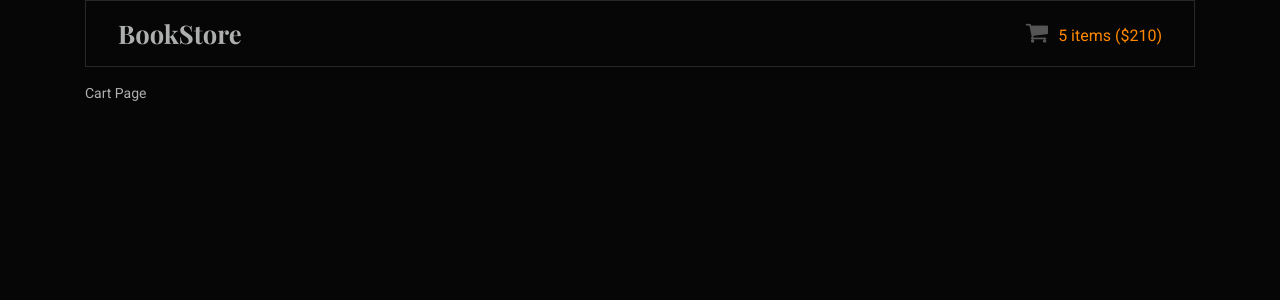
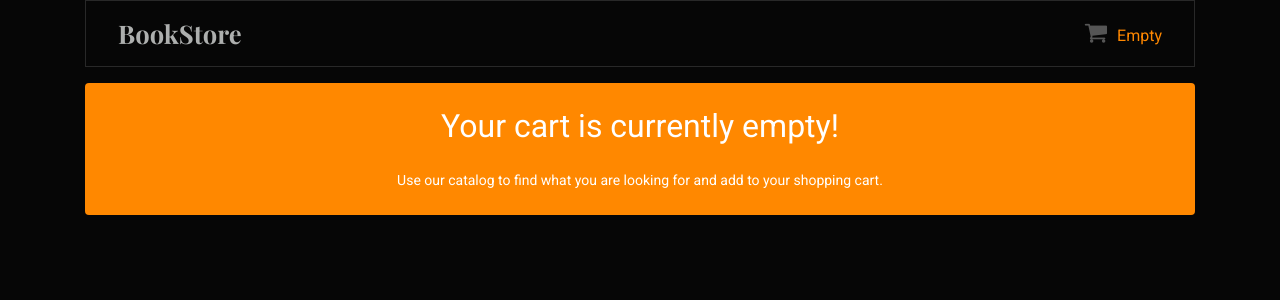
Before and after one commit to embyth-training-projects/cart-react-redux, a React (Create React App) app: page /cart in a window 1280 px wide. Shown: the top 300 px of the page. Built offline with nearby package versions, Linux system fonts and the light colour scheme.

Commit message:
Adding total cost logic to CartTable and StoreHeader components

```diff
--- a/src/components/cart-table/cart-table.js
+++ b/src/components/cart-table/cart-table.js
@@ -29,6 +29,15 @@ const CartTable = ({items, total, onIncreaseButtonClick, onDecreaseButtonClick,
       </tr>
     );
   };
+
+  if (items.length === 0) {
+    return (
+      <div className="alert alert-dismissible alert-warning p-4">
+        <h4 className="alert-heading text-center mb-4">Your cart is currently empty!</h4>
+        <p className="mb-0 text-center">Use our catalog to find what you are looking for and add to your shopping cart.</p>
+      </div>
+    );
+  }
 
   return (
     <div className="shopping-cart-table">
--- a/src/components/pages/cart.js
+++ b/src/components/pages/cart.js
@@ -1,7 +1,9 @@
 import React from 'react';
 
+import CartTable from '../cart-table';
+
 const CartPage = () => {
-  return <div>Cart Page</div>;
+  return <CartTable />;
 };
 
 export default CartPage;
--- a/src/components/pages/home.js
+++ b/src/components/pages/home.js
@@ -1,15 +1,9 @@
 import React from 'react';
 
 import BookList from '../book-list';
-import CartTable from '../cart-table';
 
 const HomePage = () => {
-  return (
-    <div>
-      <BookList />
-      <CartTable />
-    </div>
-  );
+  return <BookList />;
 };
 
 export default HomePage;
--- a/src/components/store-header/store-header.css
+++ b/src/components/store-header/store-header.css
@@ -12,7 +12,6 @@
 }
 
 .cart-wrapper {
-  margin-left: auto;
   justify-content: flex-end;
 }
 
--- a/src/components/store-header/store-header.js
+++ b/src/components/store-header/store-header.js
@@ -1,9 +1,16 @@
 import React from 'react';
 import {Link} from 'react-router-dom';
+import {connect} from 'react-redux';
 
 import './store-header.css';
 
-const StoreHeader = ({numItems, total}) => {
+const StoreHeader = ({items, total}) => {
+  const getCartInnerText = () => {
+    const itemsQuantity = items.reduce((acc, item) => item.count + acc, 0);
+    const cartText = itemsQuantity === 1 ? `item` : `items`;
+    return itemsQuantity === 0 ? `Empty` : `${itemsQuantity} ${cartText} ($${total})`;
+  };
+
   return (
     <nav className="navbar navbar-expand-lg navbar-dark bg-dark shop-header">
       <Link to="/">
@@ -11,10 +18,10 @@ const StoreHeader = ({numItems, total}) => {
       </Link>
 
       <div className="collapse navbar-collapse cart-wrapper" id="navbarColor02">
-        <Link to="/cart">
-          <span className="shopping-cart text-decoration-none text-warning">
+        <Link to="/cart" className="text-decoration-none text-warning">
+          <span className="shopping-cart">
             <i className="cart-icon fa fa-shopping-cart text-secondary" />
-            {numItems} items (${total})
+            {getCartInnerText()}
           </span>
         </Link>
       </div>
@@ -22,4 +29,11 @@ const StoreHeader = ({numItems, total}) => {
   );
 };
 
-export default StoreHeader;
+const mapStateToProps = ({shoppingCart: {cartItems, cartTotal}}) => {
+  return {
+    items: cartItems,
+    total: cartTotal,
+  };
+};
+
+export default connect(mapStateToProps)(StoreHeader);
--- a/src/reducers/shopping-cart.js
+++ b/src/reducers/shopping-cart.js
@@ -31,6 +31,10 @@ const updateCartItem = (book, item = {}, quantity) => {
   };
 };
 
+const updateTotalCost = (cartItems) => {
+  return +cartItems.reduce((acc, item) => item.total + acc, 0).toFixed(2);
+};
+
 const updateOrder = (state, bookId, quantity) => {
   const {bookList: {books}, shoppingCart: {cartItems}} = state;
 
@@ -39,10 +43,11 @@ const updateOrder = (state, bookId, quantity) => {
   const item = cartItems[itemIndex];
 
   const newItem = updateCartItem(book, item, quantity);
+  const updatedCartItems = updateCartItems(cartItems, newItem, itemIndex);
 
   return {
-    cartTotal: 0,
-    cartItems: updateCartItems(cartItems, newItem, itemIndex),
+    cartTotal: updateTotalCost(updatedCartItems),
+    cartItems: updatedCartItems,
   }
 };
 
--- a/src/services/bookstore.js
+++ b/src/services/bookstore.js
@@ -53,7 +53,8 @@ const rawBookData = [
 export default class BookstoreService {
   getBooks() {
     return new Promise((resolve) => {
-      setTimeout(() => resolve(rawBookData), 1000);
+      // setTimeout(() => resolve(rawBookData), 1000);
+      resolve(rawBookData);
     });
   }
 }
```
